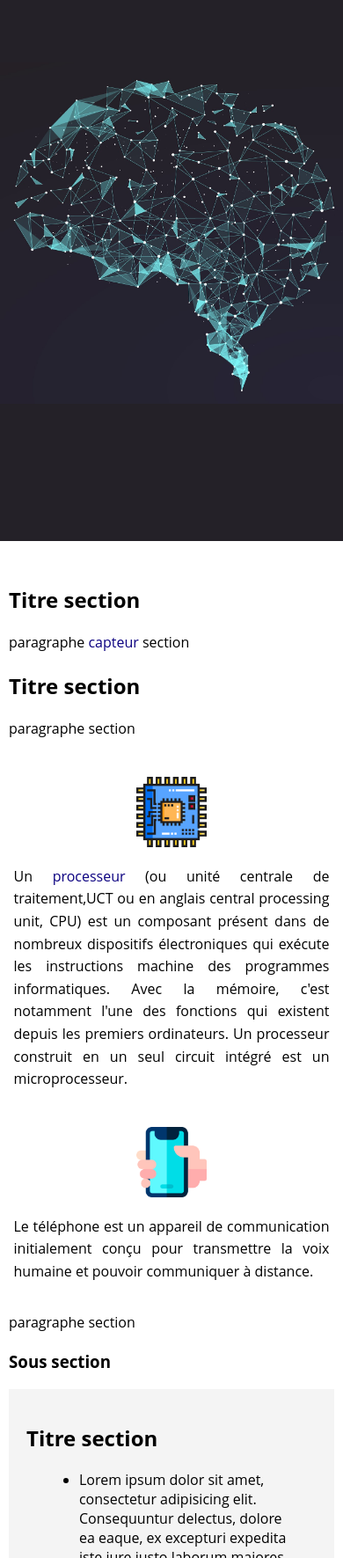
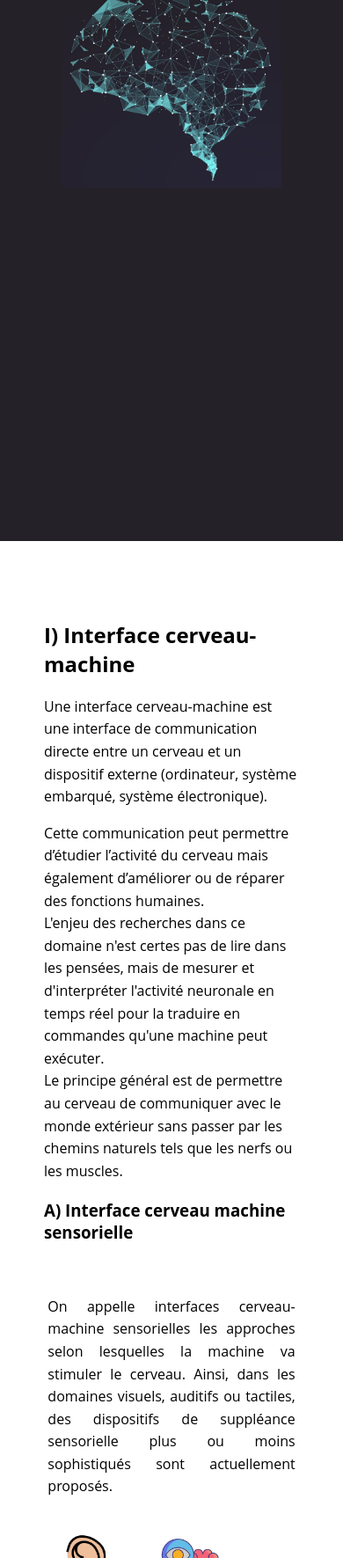
Before and after one commit to BaptisteBuvron/Projet-S1-DUT-informatique, a plain HTML site: page index.html in a window 390 px wide. Shown: the part 229-2000 px from the top of the page at 88% size. Drawn offline with Linux system fonts and the light colour scheme.

Commit message:
Ajout I)

```diff
--- a/css/style.css
+++ b/css/style.css
@@ -4,6 +4,7 @@ html, body{
     padding: 0px;
     margin: 0px;
     font-family: 'Open Sans', sans-serif;
+    font-size: 16px;
 }
 
 /*---------HEADER-------------*/
@@ -39,7 +40,8 @@ header #brain{
 header #brain img{
     margin: auto;
     display: block;
-    width: 400px;
+    height: auto;
+    width: 250px;
 }
 
 
@@ -92,8 +94,8 @@ nav #content ul{
 
 main{
     margin-top: 20px;
-    margin-left: 22%;
-    padding: 10px;
+    margin-left: 20%;
+    padding: 50px;
 }
 
 
@@ -121,12 +123,12 @@ main{
         right: unset;
         top: unset;
         width: 100%;
-        padding-top: 100px;
+        padding-top: 50px;
     }
     header #brain{
         z-index: 0;
         visibility: visible;
-        padding-top: 300px;
+        padding-top: 5%;
     }
 
 
@@ -135,7 +137,7 @@ main{
 /** SECTION**/
 main p {
     line-height: 1.6;
-    font-size: 1em;
+    font-size: 1rem;
 }
 
 main a{
@@ -159,7 +161,6 @@ main section .flex{
     display: flex;
     flex-wrap: wrap;
     text-align: center;
-    justify-content: center;
 }
 
 main section .flex div{
@@ -197,6 +198,10 @@ footer{
     margin-left: 22%;
 }
 
+.margin{
+    margin-left: 20px;
+}
+
 
 @media screen and (max-width: 1000px){
     nav {
@@ -214,12 +219,12 @@ footer{
         right: unset;
         top: unset;
         width: 100%;
-        padding-top: 100px;
+        padding-top: 50px;
     }
     header #brain{
         z-index: 0;
         visibility: visible;
-        padding-top: 300px;
+        padding-top: 200px;
     }
     footer{
         margin-left: 0;
--- a/index.html
+++ b/index.html
@@ -15,7 +15,7 @@
             <div id="content">
                 <ul>
                     <li>Acceuil</li>
-                    <li>I : blabla</li>
+                    <li>I : Interface cerveau-machine</li>
                     <li>I : blabla</li>
                     <li>I : blabla</li>
                     <li>I : blabla</li>
@@ -33,9 +33,31 @@
         </div>
     </header>
     <main>
-        <section class="simple">
-            <h2>Titre section</h2>
-            <p>paragraphe <a href="">capteur</a> section</p>
+        <section>
+            <h2>I) Interface cerveau-machine</h2>
+            <p>Une interface cerveau-machine est une interface de communication directe entre un cerveau et un dispositif externe (ordinateur, système embarqué, système électronique).</p>
+            <p>Cette communication peut permettre d’étudier l’activité du cerveau mais également d’améliorer ou de réparer des fonctions humaines.
+                <br>
+                L'enjeu des recherches dans ce domaine n'est certes pas de lire dans les pensées, mais de mesurer et d'interpréter l'activité neuronale en temps réel pour la traduire en commandes qu'une machine peut exécuter.
+                <br>
+                Le principe général est de permettre au cerveau de communiquer avec le monde extérieur sans passer par les chemins naturels tels que les nerfs ou les muscles.
+            </p>
+            <h3>A) Interface cerveau machine sensorielle</h3>
+            <div class="flex">
+                <div>
+                    <p>On appelle interfaces cerveau-machine sensorielles les approches selon lesquelles la machine va stimuler le cerveau. Ainsi, dans les domaines visuels, auditifs ou tactiles, des dispositifs de suppléance sensorielle plus ou moins sophistiqués sont actuellement proposés.</p>
+                </div>
+                <div>
+                    <img  class="margin"src="images/deaf.png" alt="">
+                    <img class="margin" src="images/psychology.png" alt="">
+                </div>
+            </div>
+            <h3>B) Interface cerveau machine moteur</h3>
+            <p>A l’opposé, les interfaces cerveau machine motrices représentent l’ensemble des approches selon lesquelles l’activité du cerveau est transmise à un dispositif extérieur. Les signaux nerveux sont enregistrés et codés dans le but d’induire la commande de mouvements bien identifiés.</p>
+        </section>
+
+        <section>
+
         </section>
 
         <section>
```
Also changed, not shown: images/deaf.png (added), images/psychology.png (added).
